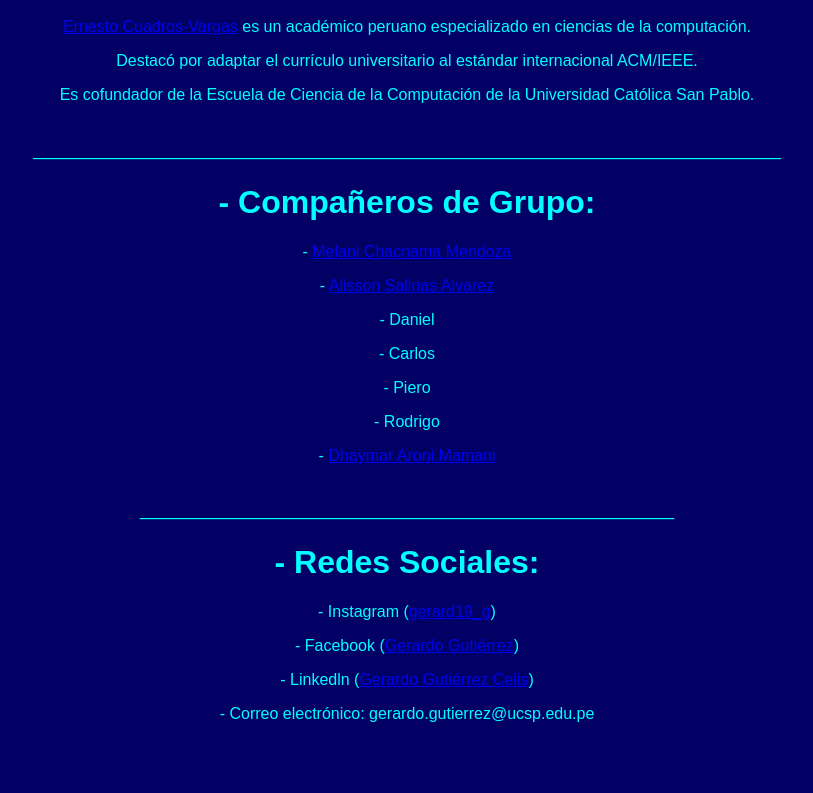
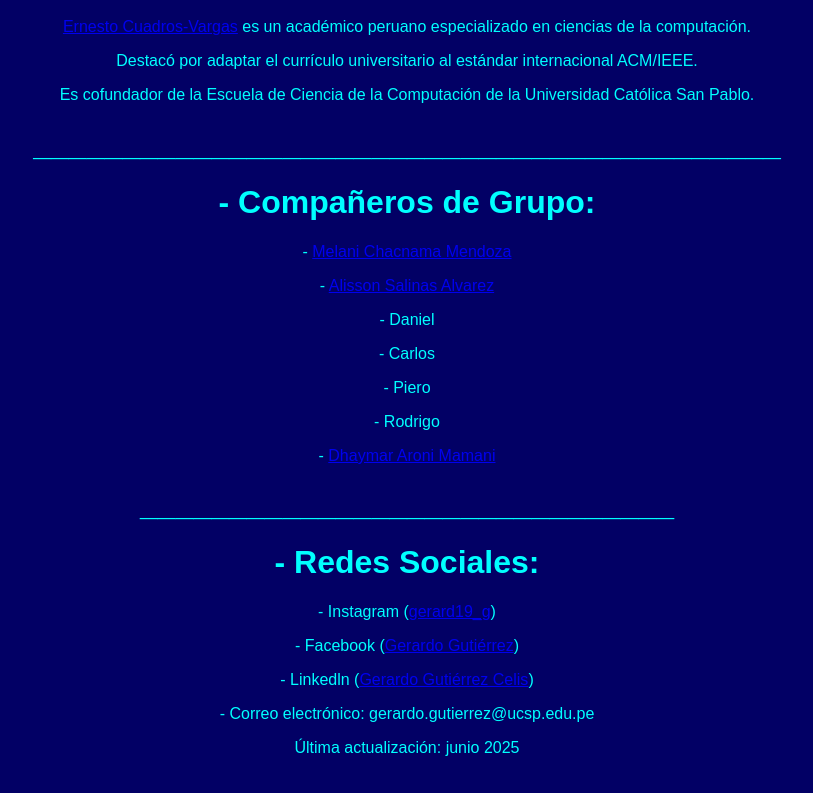
Before and after one commit to GerardoGutierrezCelis/GerardoDanielHenryGutierrezCelis, a plain HTML site: page index.html in a window 1280 px wide. Shown: the part 983-1776 px from the top of the page, without its empty margins (233-1046 px from the left). Before the commit the page ends 1742 px from the top, so only its background shows below. Drawn offline with Linux system fonts and the light colour scheme.

Commit message:
Update index.html

```diff
--- a/index.html
+++ b/index.html
@@ -68,6 +68,7 @@
         <p>- Facebook (<a href="https://www.facebook.com/gerobrayant.gutierrezcelis/" target="_blank">Gerardo Gutiérrez</a>)</p>
         <p>- Linkedln (<a href="https://www.linkedin.com/in/gerardo-daniel-henry-guti%C3%A9rrez-celis-8bbba536b/" target="_blank">Gerardo Gutiérrez Celis</a>)</p>
         <p>- Correo electrónico: gerardo.gutierrez@ucsp.edu.pe</p>
+        <p>Última actualización: junio 2025</p>
     </div>
 </body>
 </html>
```
